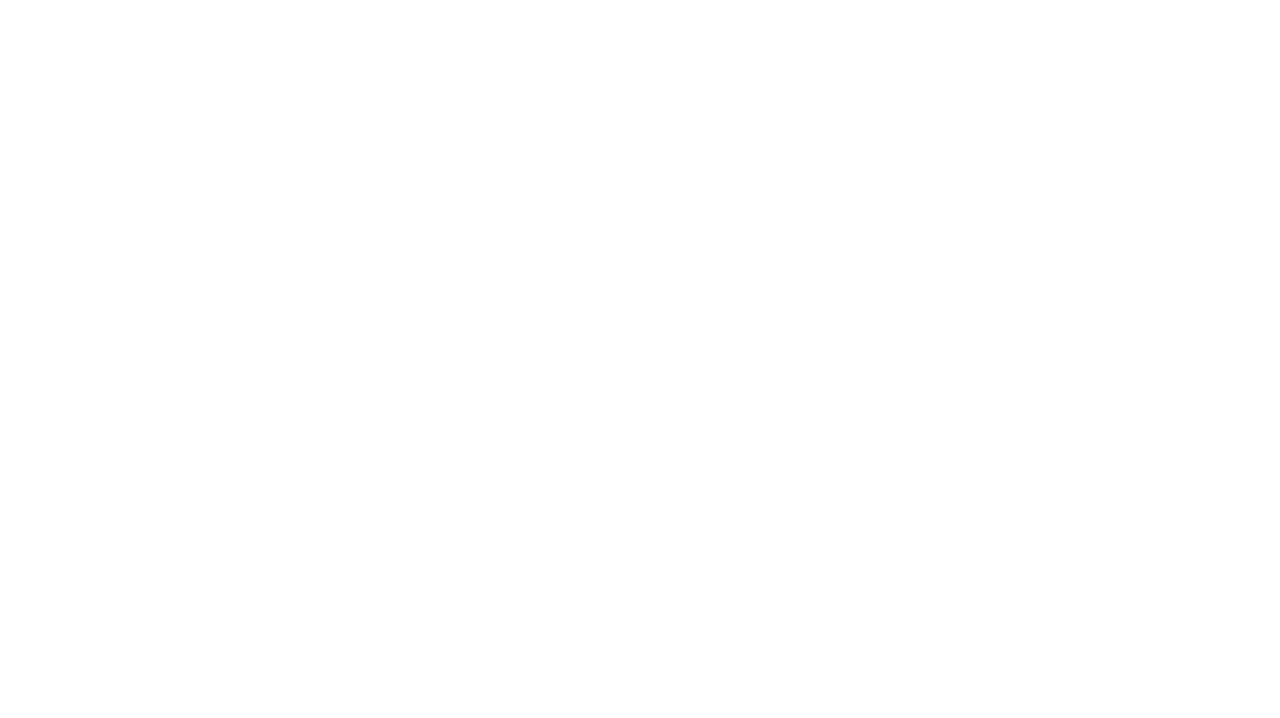
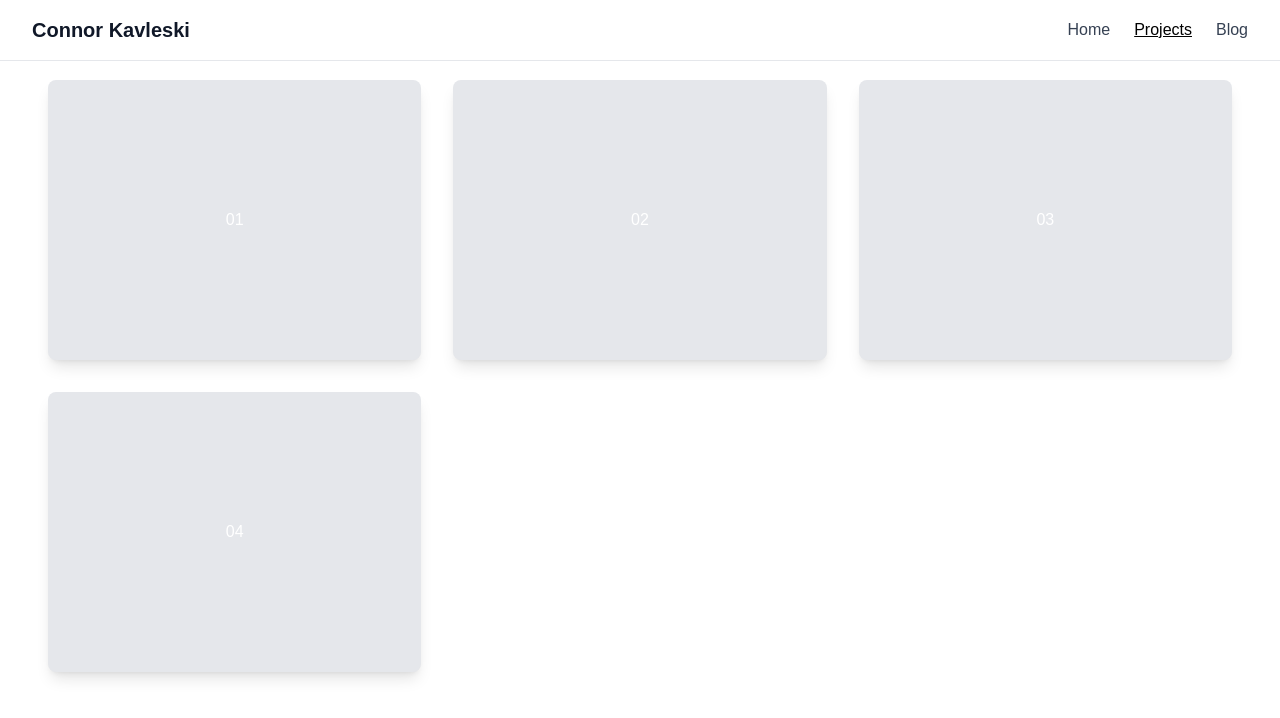
Before and after one commit to Con-Adonis/Connor-Portfolio, a Next.js app: page /projects in a window 1280 px wide. Shown: the top 718 px of the page. Built offline with nearby package versions, Linux system fonts and the light colour scheme.

Commit message:
Project Page

```diff
--- a/src/pages/projects.tsx
+++ b/src/pages/projects.tsx
@@ -1,7 +1,21 @@
-export default function Projects(){
-    return(
-        <main className="min-h-screen bg-white p-8">
-            <h1 className="text-2xl font-bold mb-4">Test</h1>
-        </main>
-    );
+import Navbar from "@/components/navbar";
+
+export default function Projects() {
+  return (
+    <>
+      <Navbar />
+      <main className="min-h-screen bg-white pt-20 px-4 sm:px-6 md:px-12">
+        <div className="max-w-screen-xl mx-auto grid grid-cols-1 md:grid-cols-2 lg:grid-cols-3 gap-8 justify-items-center">
+          {[1, 2, 3, 4].map((num) => (
+            <div
+              key={num}
+              className="bg-gray-200 rounded-lg w-full aspect-[4/3] max-w-sm flex justify-center items-center shadow-lg cursor-pointer transition hover:scale-105"
+            >
+              0{num}
+            </div>
+          ))}
+        </div>
+      </main>
+    </>
+  );
 }
```
